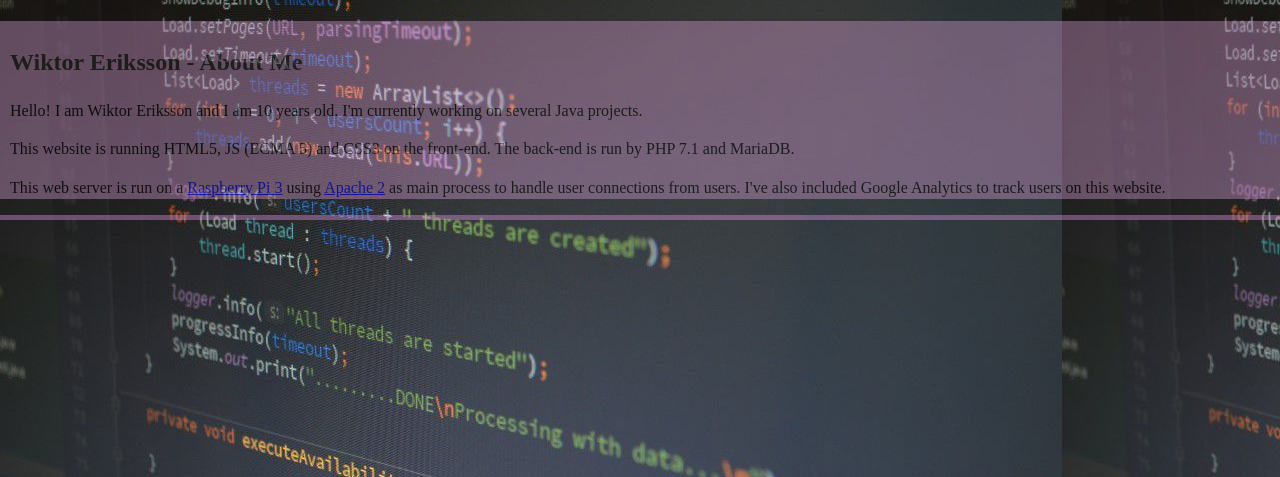
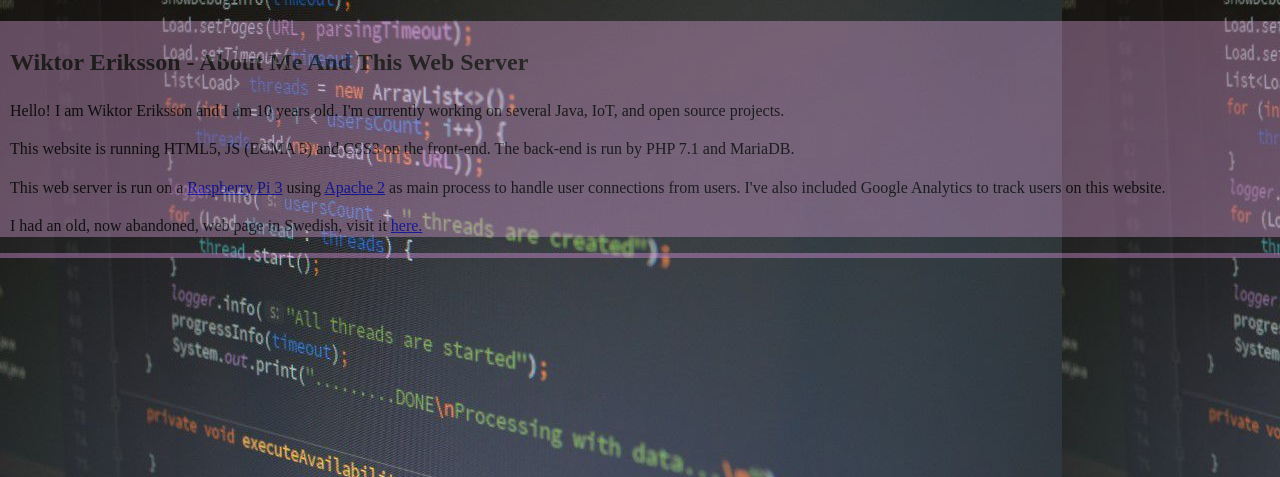
Before and after one commit to YellowDuckSE/wiktoreriksson-web, a PHP site: page / in a window 1280 px wide. Shown: the part 115-592 px from the top of the page. Run offline with PHP 8.4, Linux system fonts and the light colour scheme.

Commit message:
Adding text

```diff
--- a/index.php
+++ b/index.php
@@ -48,12 +48,14 @@ echo $age;
     <h4>Java FTW!</h4>
 </header>
 <div class="dpart first">
-    <h2>Wiktor Eriksson - About Me</h2>
-    <p>Hello! I am Wiktor Eriksson and I am <?php echoAge() ?> years old. I'm currently working on several Java projects.</p>
+    <h2>Wiktor Eriksson - About Me And This Web Server</h2>
+    <p>Hello! I am Wiktor Eriksson and I am <?php echoAge() ?> years old. I'm currently working on several Java, IoT, and open source projects.</p>
 
     <p>This website is running HTML5, JS (ECMA 5) and CSS3 on the front-end. The back-end is run by PHP 7.1 and MariaDB.</p>
 
     <p>This web server is run on a <a href="https://www.raspberrypi.org/products/raspberry-pi-3-model-b/">Raspberry Pi 3</a> using <a href="https://httpd.apache.org/">Apache 2</a> as main process to handle user connections from users. I've also included Google Analytics to track users on this website.</p>
+
+    <p>I had an old, now abandoned, web page in Swedish, visit it <a href="//wiktoreriksson.se/old_web/index.php">here.</a></p>
 </div>
 <script async src="//pagead2.googlesyndication.com/pagead/js/adsbygoogle.js"></script>
 <ins class="adsbygoogle"
@@ -66,7 +68,9 @@ echo $age;
 <script>
     (adsbygoogle = window.adsbygoogle || []).push({});
 </script>
-<div class="dpart second"></div>
+<div class="dpart second">
+
+</div>
 </body>
 
 </html>
```
